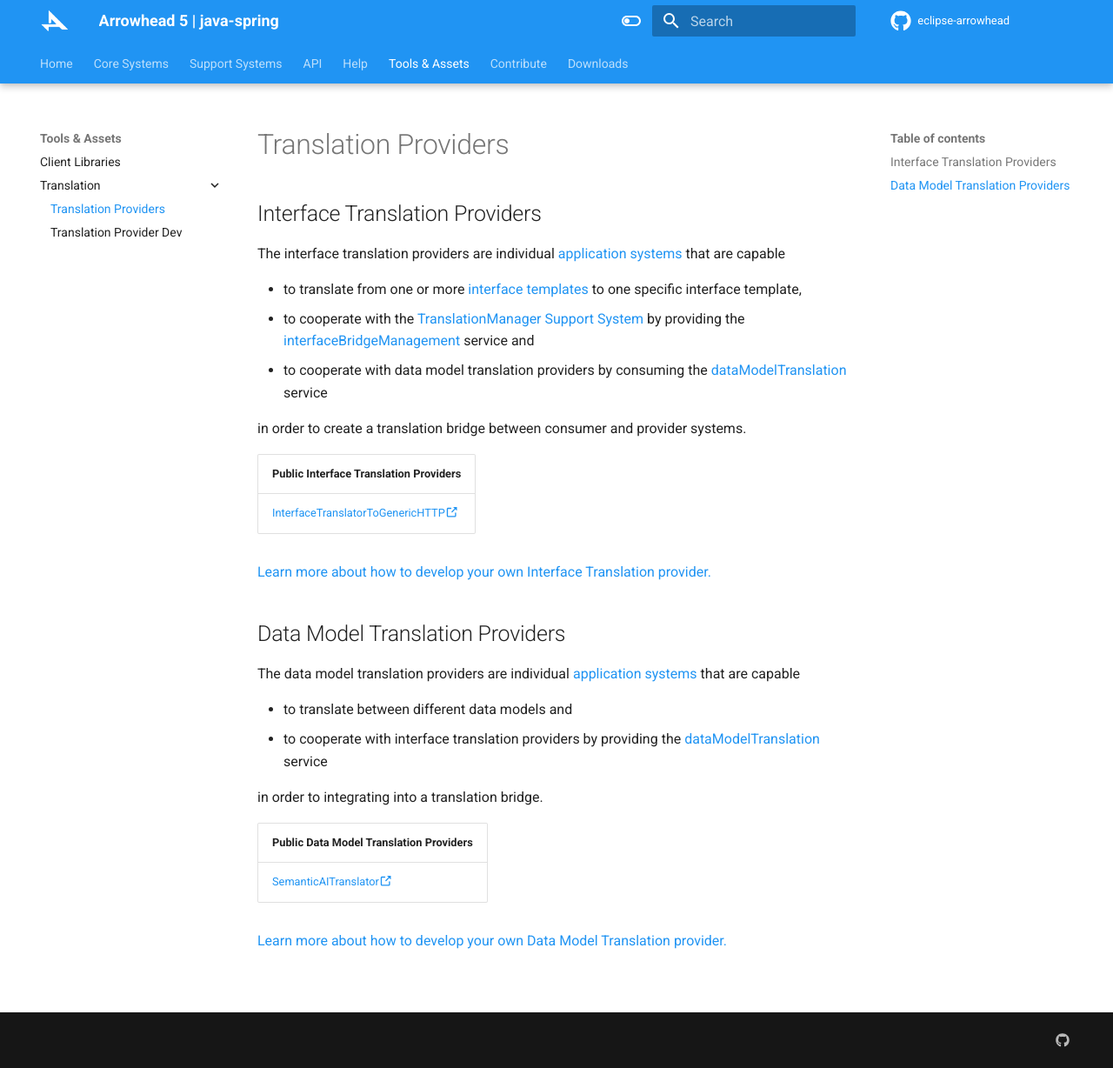
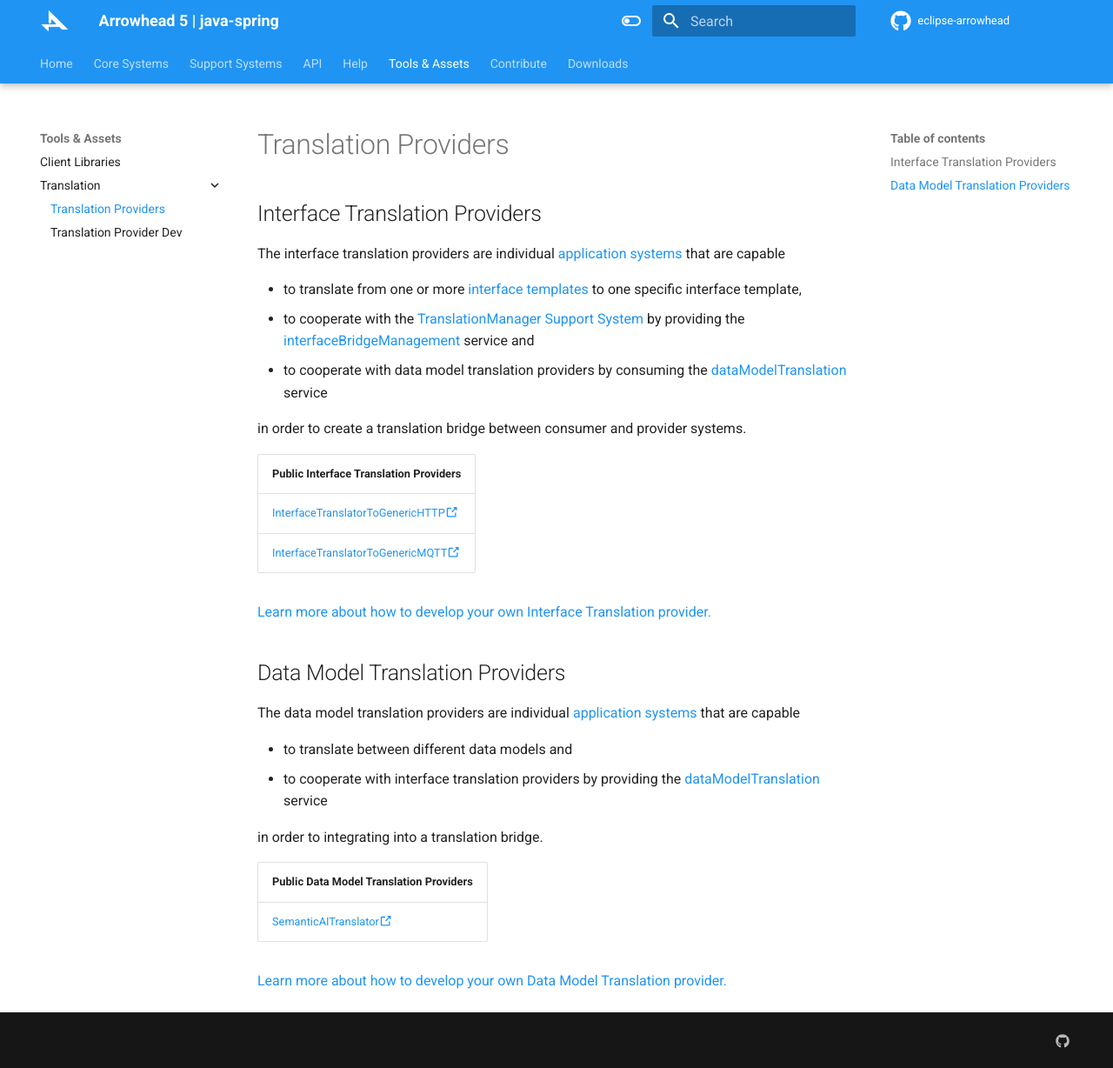
Before and after one commit to Aitia-IIOT/ah5-docs-java-spring, an MkDocs documentation site: the page built from docs/tools_assets/translation/translation_providers.md, in a window 1280 px wide and 1228 px high. Shown: the whole window at 87% size. Built offline with MkDocs 1.6.1 and Material for MkDocs 9.7.7, drawn with Linux system fonts in a browser that asks for light colours.

Commit message:
add mqtt translator repo link

```diff
--- a/docs/tools_assets/translation/translation_providers.md
+++ b/docs/tools_assets/translation/translation_providers.md
@@ -13,6 +13,7 @@ in order to create a translation bridge between consumer and provider systems.
 | Public Interface Translation Providers |
 | ---------------------------- |
 | [InterfaceTranslatorToGenericHTTP:octicons-link-external-16:](https://github.com/Aitia-IIOT/ah5-app-aitia-interface-translator-to-generic-http-java-spring) |
+| [InterfaceTranslatorToGenericMQTT:octicons-link-external-16:](https://github.com/Aitia-IIOT/ah5-app-aitia-interface-translator-to-generic-mqtt-java-spring) |
 
 [Learn more about how to develop your own Interface Translation provider.](../translation/translation_provider_dev.md#interface-translation-provider)
 
```
